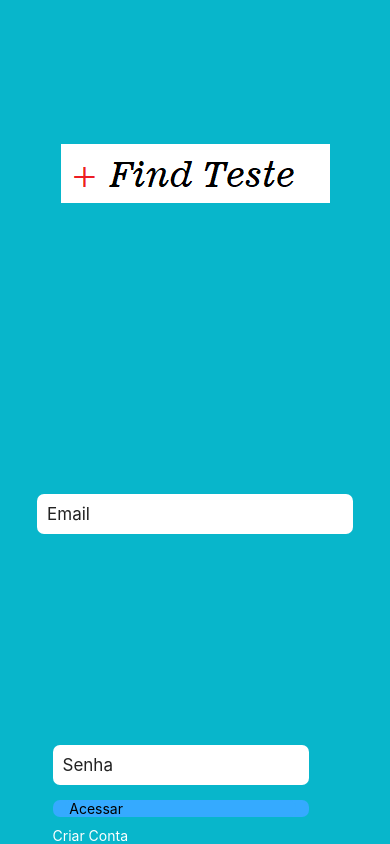
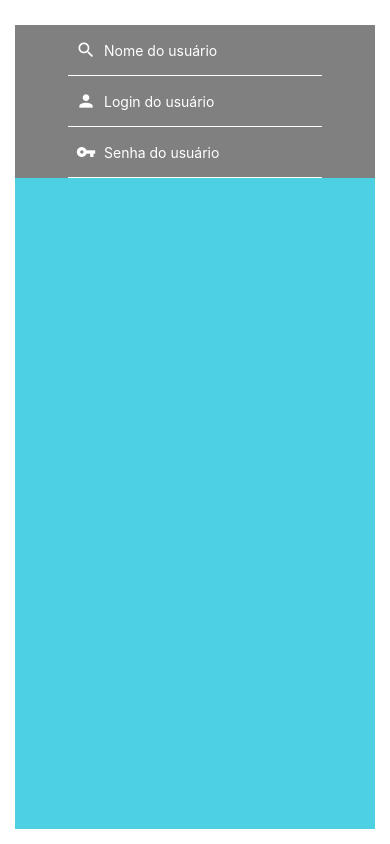
Before and after one commit to marinilsasansigolo/FindTest, a React Native app: screen / in a window 390 px wide. Built offline with nearby package versions, Linux system fonts and the light colour scheme.

Commit message:
Componente Background

```diff
--- a/App.js
+++ b/App.js
@@ -1,100 +1,35 @@
 import React from 'react'
-import {
-    StyleSheet,
-    View,
-    KeyboardAvoidingView,
-    Image,
-    TextInput,
-    TouchableOpacity,
-    Text,
-} from 'react-native'
+import { ScrollView, StyleSheet, Text, View } from 'react-native'
+
+import Background from './src/components/Background'
+import TextBox from './src/components/TextBox'
 
 export default function App() {
     return (
-        <KeyboardAvoidingView style={styles.background}>
-            <View style={styles.containerLogo}>
-                <Image source={require('./assets/logo.png')} />
+        <ScrollView style={styles.container}>
+            <View style={styles.containerContent}>
+                <TextBox iconName="search" placeholder="Nome do usuário" />
+                <TextBox
+                    iconName="person"
+                    placeholder="Login do usuário"
+                    keyboardType="email-address"
+                />
+                <TextBox iconName="vpn-key" placeholder="Senha do usuário" isPassword={true} />
             </View>
-
-            <View style={styles.container}>
-                <TextInput
-                    style={styles.input}
-                    placeholder="Email"
-                    autocorrect={false}
-                    onChangedText={() => {}}
-                />
-            </View>
-
-            <View>
-                <TextInput
-                    style={styles.input}
-                    placeholder="Senha"
-                    autocorrect={false}
-                    onChangedText={() => {}}
-                />
-
-                <TouchableOpacity style={styles.btnSubmit}>
-                    <Text style={styles.btnSubmit}> Acessar</Text>
-                </TouchableOpacity>
-
-                <TouchableOpacity style={styles.btnRegister}>
-                    <Text style={styles.registerText}>Criar Conta</Text>
-                </TouchableOpacity>
-            </View>
-        </KeyboardAvoidingView>
+        </ScrollView>
     )
 }
 
 const styles = StyleSheet.create({
-    background: {
-        flex: 1,
+    container: {
+        backgroundColor: '#4DD0E2',
+        margin: 15,
+        marginTop: 25,
+    },
+    containerContent: {
+        flexDirection: 'column',
+        backgroundColor: 'grey',
         alignItems: 'center',
-        justifyContent: 'center',
-        backgroundColor: '#08B6CB',
-    },
-
-    containerLogo: {
-        flex: 1,
-        justifyContent: 'center',
-    },
-
-    container: {
-        flex: 1,
-        alignItems: 'center',
-        justifyContent: 'center',
-        width: '90%',
-        paddingBottom: 50,
-    },
-
-    input: {
-        backgroundColor: '#FFF',
-        width: '90%',
-        marginBottom: 15,
-        color: '#222',
-        fontSize: 17,
-        borderRadius: 7,
-        padding: 10,
-    },
-
-    btnSubmit: {
-        backgroundColor: '#35AAFF',
-        width: '90%',
-        // heigth: 45,
-        alignItems: 'center',
-        justifyContent: 'center',
-        borderRadius: 7,
-    },
-
-    submitText: {
-        color: '#FFF',
-        fontSize: 18,
-    },
-
-    btnRegister: {
-        marginTop: 10,
-    },
-
-    registerText: {
-        color: '#FFF',
+        justifyContent: 'space-around',
     },
 })
--- a/package.json
+++ b/package.json
@@ -9,11 +9,12 @@
   },
   "dependencies": {
     "expo": "~42.0.1",
+    "expo-linear-gradient": "~9.2.0",
     "expo-status-bar": "~1.0.4",
     "react": "16.13.1",
     "react-dom": "16.13.1",
     "react-native": "https://github.com/expo/react-native/archive/sdk-42.0.0.tar.gz",
-    "react-native-web": "~0.13.12"
+    "react-native-linear-gradient": "^2.5.6"
   },
   "devDependencies": {
     "@babel/core": "^7.9.0"
--- /dev/null
+++ b/src/components/Background/index.js
@@ -0,0 +1,14 @@
+import React from 'react'
+
+import { LinearGradient } from 'expo-linear-gradient'
+
+import styles from './style'
+
+export default function Background() {
+    return (
+        <LinearGradient
+            style={styles.Background}
+            colors={['#08B6CB', '#1C6877', '#0D6175', '#45A3BF']}
+        ></LinearGradient>
+    )
+}
--- /dev/null
+++ b/src/components/Background/style.js
@@ -0,0 +1,11 @@
+import { StyleSheet } from 'react-native'
+
+const styles = StyleSheet.create({
+    background: {
+        flex: 1,
+        flexDirection: 'column',
+        alignItems: 'center',
+        justifyContent: 'space-around',
+        marginTop: 25,
+    },
+})
```
